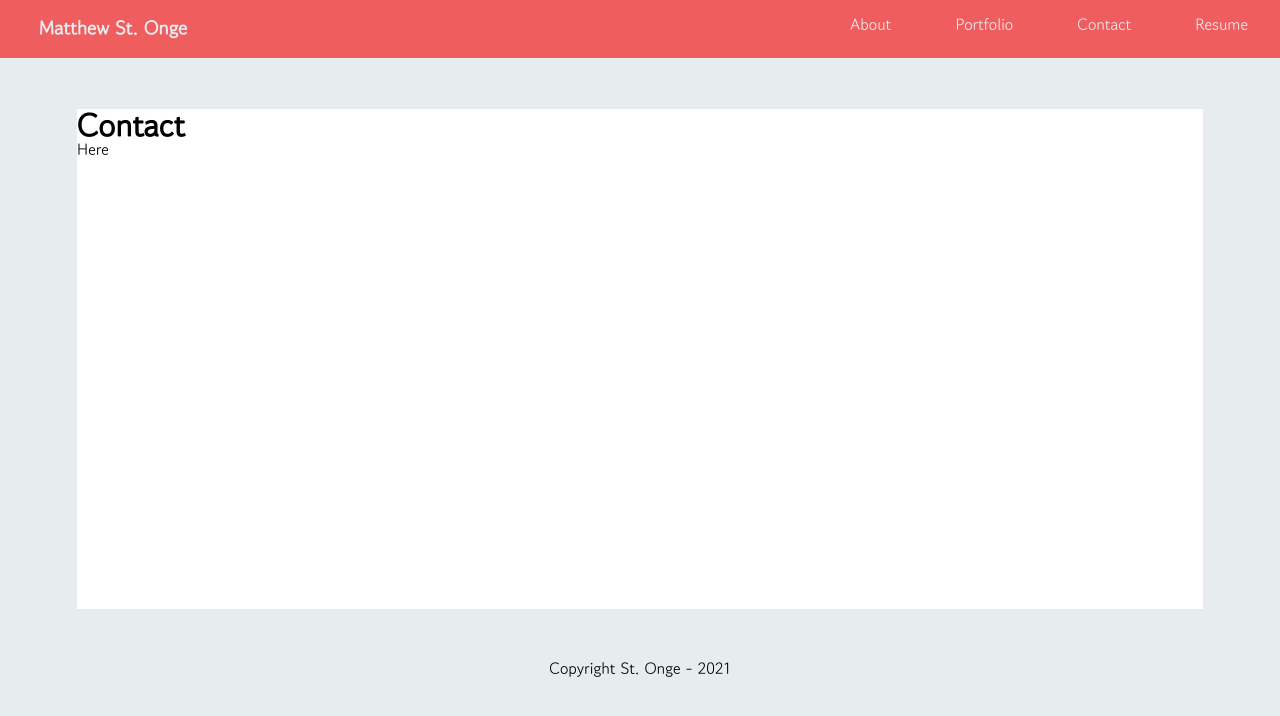
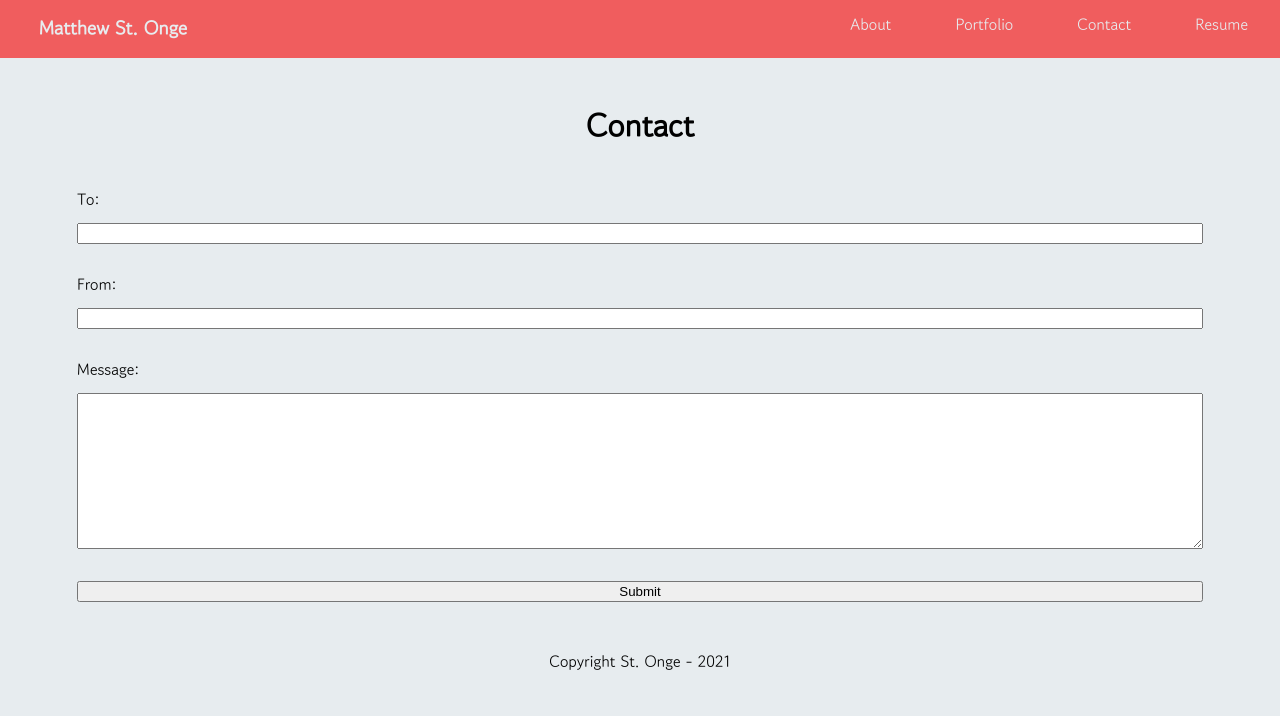
Before and after one commit to stongems/React-Portfolio, a React (Create React App) app: page /contact in a window 1280 px wide. Shown: the top 716 px of the page. Built offline with nearby package versions, Linux system fonts and the light colour scheme.

Commit message:
added contact page

```diff
--- a/src/components/Card/Card.js
+++ b/src/components/Card/Card.js
@@ -2,14 +2,16 @@ import React from 'react'
 import styles from './Card.module.css'
 
 
-export default function Card({image, title}) {
+export default function Card({image, title, link}) {
     const renderImage = () => {
-        return image ? <img src={image.src} alt={image.alt} /> : null;
+        return image ? <img className={styles.image} src={image.src} alt={image.alt} /> : null;
     }
     return (
+        <a href={link} target="_blank" style={{ textDecoration: "none"}}>
         <div className={styles.card}>
             {renderImage()}
-            <h1>{title}</h1>
+            <h1 className={styles.title}>{title}</h1>
         </div>
+        </a>
     )
 }
--- a/src/components/Card/Card.module.css
+++ b/src/components/Card/Card.module.css
@@ -9,8 +9,9 @@
     height: 200px;
 }
 
-.title{
-    background-color: darkorange;
+.title {
+    background-color:#F05D5E;
+    color:#E7ECEF;
     width: 100%;
     height: 100px;
 }
--- a/src/pages/Contact/Contact.js
+++ b/src/pages/Contact/Contact.js
@@ -1,10 +1,36 @@
-import React from 'react'
-import Hero from '../../components/Hero/Hero'
+import React, { useState } from "react";
+import Hero from "../../components/Hero/Hero";
 
 export default function Contact() {
-    return (
-        <div>
-            <Hero title="Contact" subtitle="Here" />
-        </div>
-    )
+  return (
+    <div>
+      <h1 style={{ marginBottom: 50, textAlign: "center" }}>Contact</h1>
+
+      <form
+        onSubmit={() => alert("test")}
+        style={{
+          display: "flex",
+          flexDirection: "column",
+          justifyContent: "center",
+        }}
+      >
+        <label>To:</label>
+        <br />
+        <input type="text required" />
+        <br />
+        <br />
+        <label for="from">From:</label>
+        <br />
+        <input type="text required" />
+        <br />
+        <br />
+        <label>Message:</label>
+        <br />
+        <textarea name="message" rows="10" required />
+        <br />
+        <br />
+        <button type="sumbit">Submit</button>
+      </form>
+    </div>
+  );
 }
--- a/src/pages/Portfolio/Portfolio.js
+++ b/src/pages/Portfolio/Portfolio.js
@@ -3,30 +3,36 @@ import Card from "../../components/Card/Card";
 import styles from "./Portfolio.module.css";
 
 export default function Portfolio() {
+    const img1 = { src: "./assets/code-quiz1.png", alt: "Code Quiz"};
+    const img2 = { src: "./assets/Employee-Management-System.png", alt: "Code Quiz"};
+    const img3 = { src: "./assets/hwSnipOOP.png", alt: "Code Quiz"};
+    const img4 = { src: "./assets/passWordGen.png", alt: "Code Quiz"};
+    const img5 = { src: "./assets/portReadme1.png", alt: "Code Quiz"};
+    const img6 = { src: "./assets/pSky1.png", alt: "Code Quiz"};
   return (
     <div>
       {/* <Hero title="Portfolio" subtitle="Here" /> */}
       <h1>Portfolio</h1>
       <div className={styles.card_container}>
         <div className={styles.cards}>
-          <Card title="Phoenix Sky" />
+          <Card title="Phoenix Sky" image={img6} link="https://github.com/stongems/PhoenixSky"/>
         </div>
         <div className={styles.cards}>
-          <Card title="Employee Management System" />
+          <Card title="Employee Management System" image={img2} link="https://github.com/stongems/employee-management-system"/>
         </div>
         <div className={styles.cards}>
-          <Card title="Password Generator" />
+          <Card title="Password Generator" image={img4} link="https://github.com/stongems/password-generator" />
         </div>
       </div>
       <div className={styles.card_container}>
-        <div className={styles.cards}>
-          <Card title="Coding Quiz" />
+        <div className={styles.cards}  >
+          <Card title="Coding Quiz" image={img1} link="https://github.com/stongems/code_quiz"/>
+        </div>
+        <div className={styles.cards} >
+          <Card title="Object Oriented Programing" image={img3} link="https://github.com/stongems/OOP-Profile-Generator"/>
         </div>
         <div className={styles.cards}>
-          <Card title="Object Oriented Programing" />
-        </div>
-        <div className={styles.cards}>
-          <Card title="Portfolio 2.0" />
+          <Card title="Portfolio 2.0" image={img5} link="https://github.com/stongems/Portfolio-2.0"/>
         </div>
       </div>
     </div>
--- a/src/pages/Portfolio/Portfolio.module.css
+++ b/src/pages/Portfolio/Portfolio.module.css
@@ -4,11 +4,10 @@
     flex-wrap: wrap;
     height: 300px;
     width: 100%;
+    margin-bottom: 5%;
 }
 
 .cards {
-    width: 30%;
-    padding: 1.5%
-
-
+    width: 23%;
+    padding: 5%
 }
```
